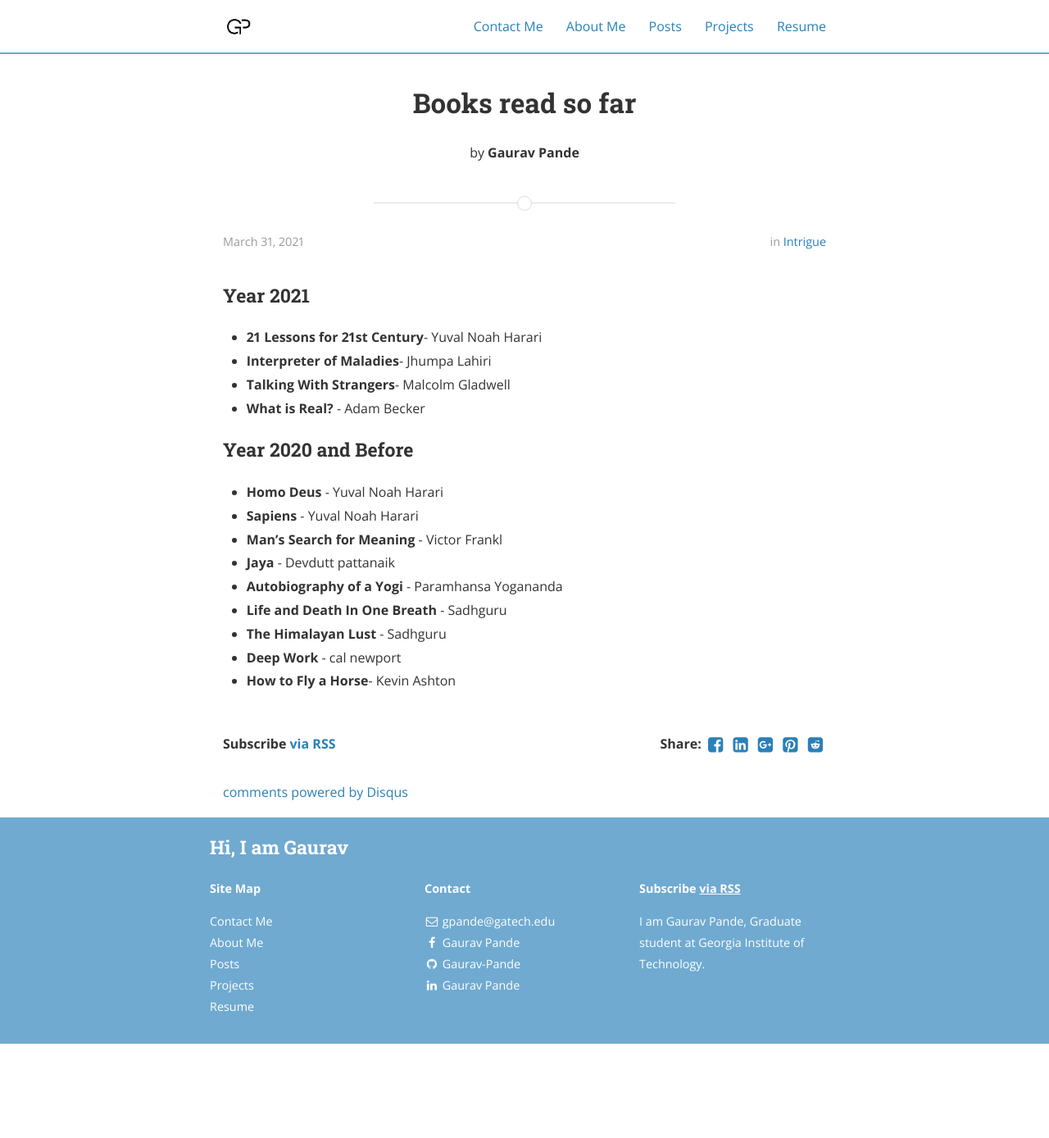
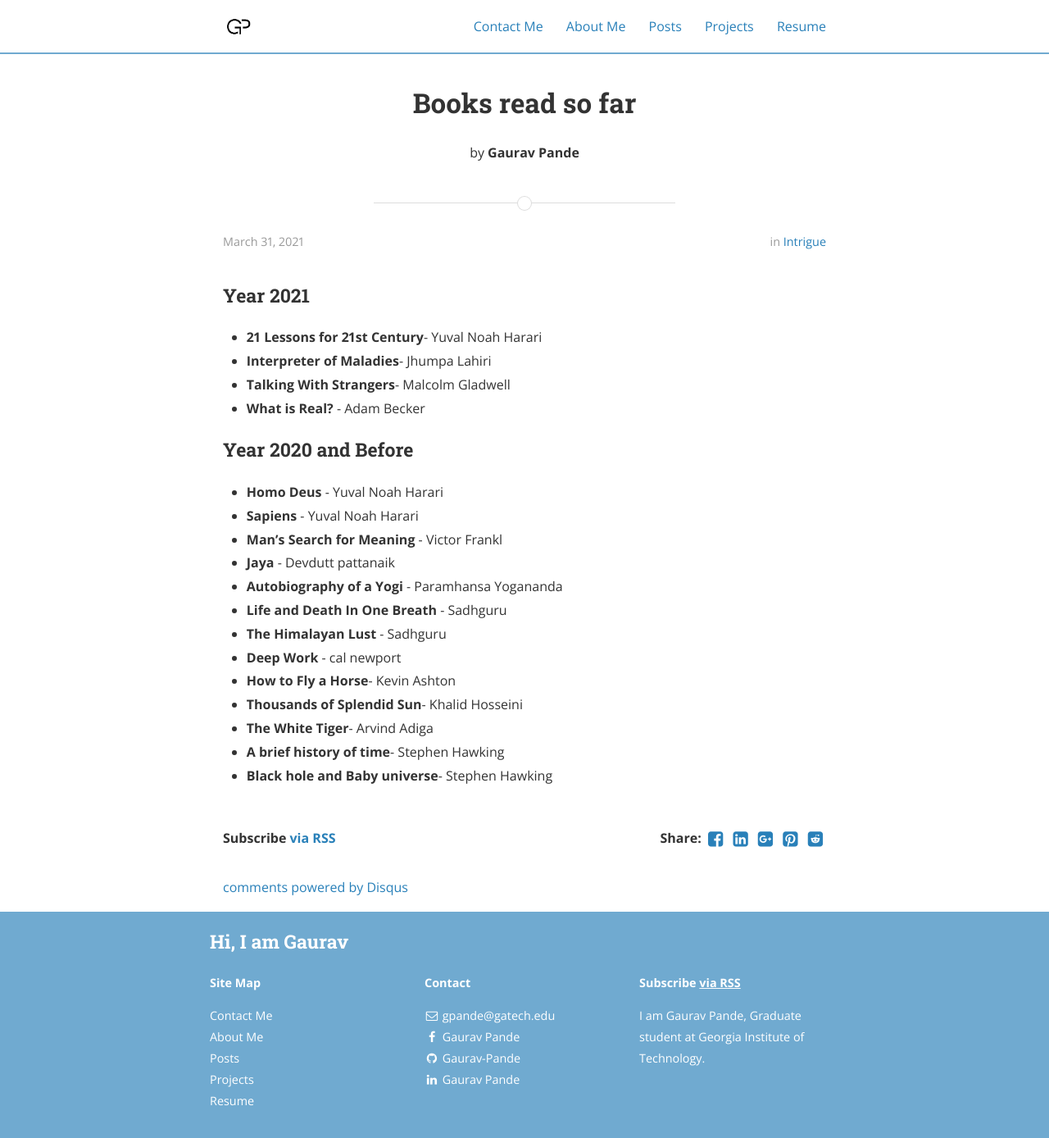
Before and after one commit to Gaurav-Pande/gaurav-pande.github.io, a Jekyll site: the page built from _posts/2021-03-30-books.md, in a window 1280 px wide. Shown: the whole page at 82% size. Built offline with Jekyll 4.4.1, drawn with Linux system fonts in a browser that asks for light colours; nearby versions of some CDN libraries; comment, search, counter and statistics services are not loaded; a style sheet for code colours, icons or effects is not loaded; before the commit the page ends 1273 px from its top, so only the background shows below that.

Commit message:
Update 2021-03-30-books.md

```diff
--- a/_posts/2021-03-30-books.md
+++ b/_posts/2021-03-30-books.md
@@ -25,3 +25,7 @@ categories: Intrigue
 * **The Himalayan Lust** - Sadhguru
 * **Deep Work** - cal newport
 * **How to Fly a Horse**- Kevin Ashton
+* **Thousands of Splendid Sun**- Khalid Hosseini
+* **The White Tiger**- Arvind Adiga
+* **A brief history of time**- Stephen Hawking
+* **Black hole and Baby universe**- Stephen Hawking
```
